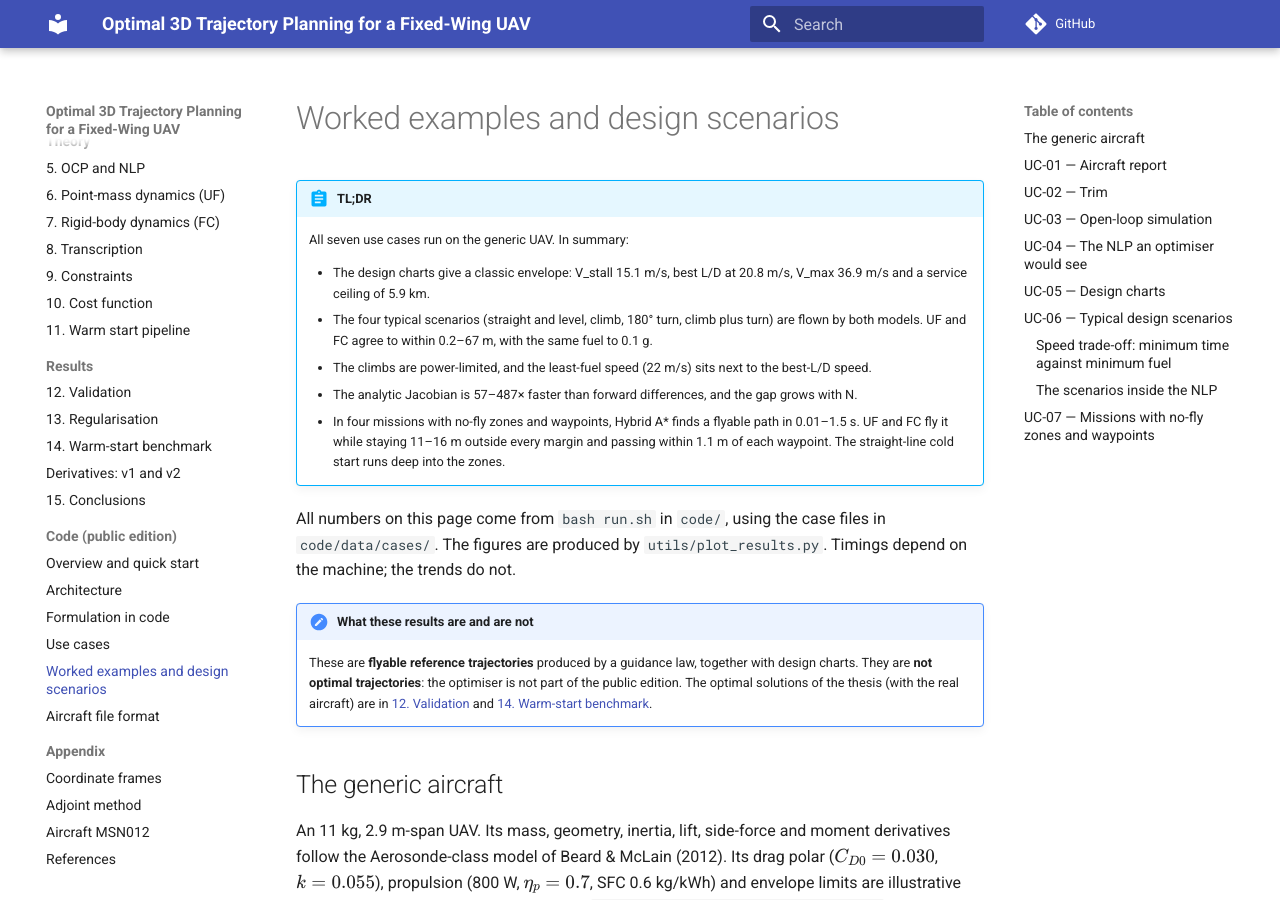
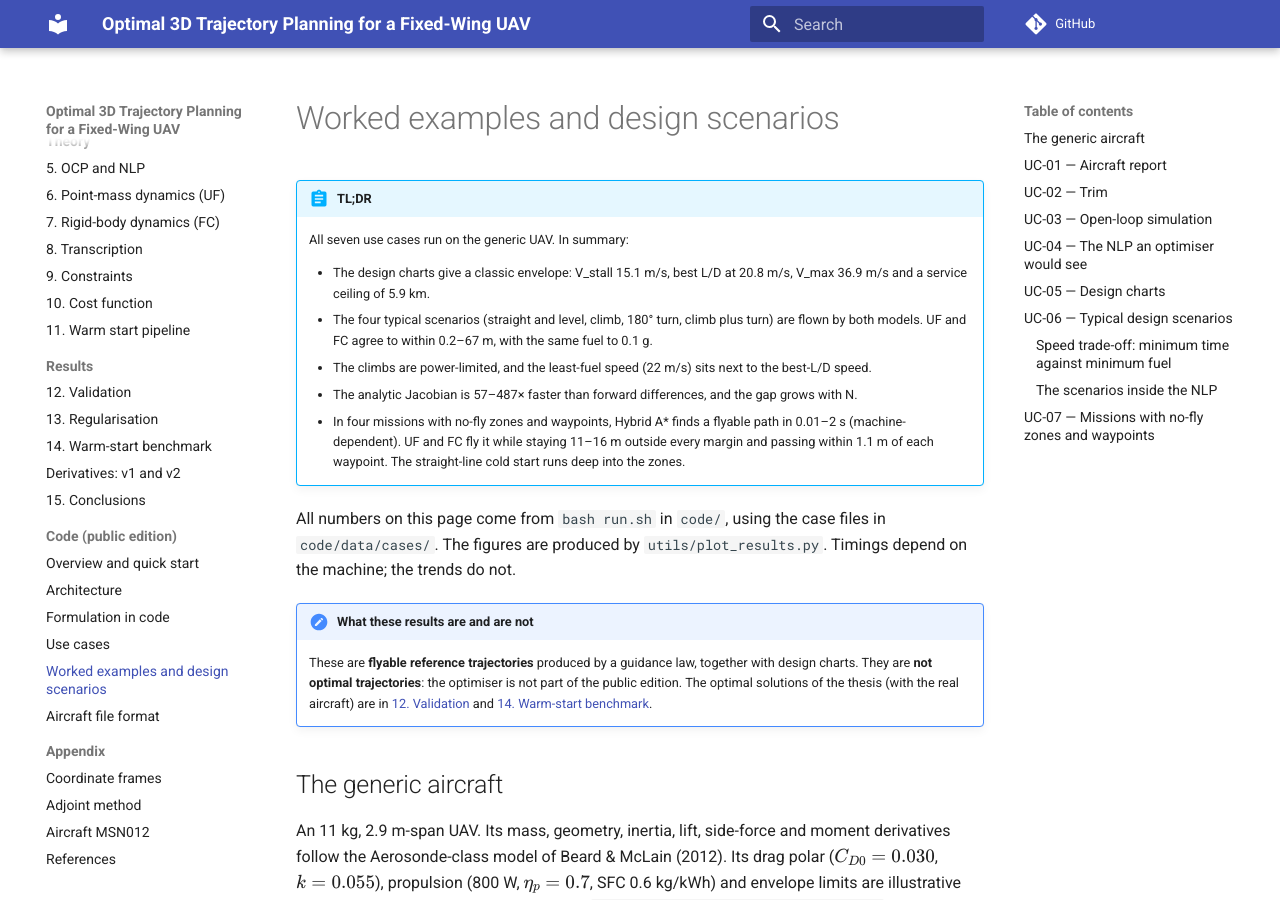
Before and after one commit to pablourioste/uavtraj-opt, an MkDocs documentation site: the page built from docs/code/examples.md, in a window 1280 px wide and 900 px high. Built offline with MkDocs 1.6.1 and Material for MkDocs 9.7.7, drawn with Linux system fonts in a browser that asks for light colours; comment, search, counter and statistics services are not loaded; some of the changed text lies outside the part shown.

Commit message:
Describe planner timings as a machine-dependent range

```diff
--- a/docs/code/examples.md
+++ b/docs/code/examples.md
@@ -7,7 +7,7 @@
     - The four typical scenarios (straight and level, climb, 180° turn, climb plus turn) are flown by both models. UF and FC agree to within 0.2–67 m, with the same fuel to 0.1 g.
     - The climbs are power-limited, and the least-fuel speed (22 m/s) sits next to the best-L/D speed.
     - The analytic Jacobian is 57–487× faster than forward differences, and the gap grows with N.
-    - In four missions with no-fly zones and waypoints, Hybrid A\* finds a flyable path in 0.01–1.5 s. UF and FC fly it while staying 11–16 m outside every margin and passing within 1.1 m of each waypoint. The straight-line cold start runs deep into the zones.
+    - In four missions with no-fly zones and waypoints, Hybrid A\* finds a flyable path in 0.01–2 s (machine-dependent). UF and FC fly it while staying 11–16 m outside every margin and passing within 1.1 m of each waypoint. The straight-line cold start runs deep into the zones.
 
 All numbers on this page come from `bash run.sh` in `code/`, using the case files in `code/data/cases/`. The figures are produced by `utils/plot_results.py`. Timings depend on the machine; the trends do not.
 
@@ -205,7 +205,7 @@ M-04    NFZ, waypoint, climb; low NFZ  |   1019    143   3921 |  159.3  157.8 |
 How to read the results:
 
 - **The cold start would be infeasible.** The straight line between the same end points gives NFZ rows of +6 to +11 in the NLP. With a 40 m margin that means 240–430 m inside the zones. The planned and flown trajectories give −0.3 to −0.4, so they are outside every margin. This is the same reason the thesis's cold start failed in its NFZ and waypoint scenarios.
-- **The planner is cheap, and the guidance holds the path.** Planning takes 0.01–1.5 s. UF and FC end with the same clearance to the metre, and it stays above the planner's safety distance, so the 0.8 bank fraction leaves enough room to track the path.
+- **The planner is cheap, and the guidance holds the path.** Planning takes 0.01–2 s, depending on the machine. UF and FC end with the same clearance to the metre, and it stays above the planner's safety distance, so the 0.8 bank fraction leaves enough room to track the path.
 - **Mesh resolution.** The flown trajectories satisfy the collocation equations to 0.14–0.55 on 80 nodes, and to 0.004–0.014 on 320 nodes. As in UC-06, the mesh must resolve the turns.
 - **What is still missing for an optimum.** A trajectory like this is the warm start that the thesis then hands to the UF and FC optimisation stages. That stage, the optimiser, is not part of the public edition.
 
```
Also changed, not shown: README.md (+1 -1 lines).
